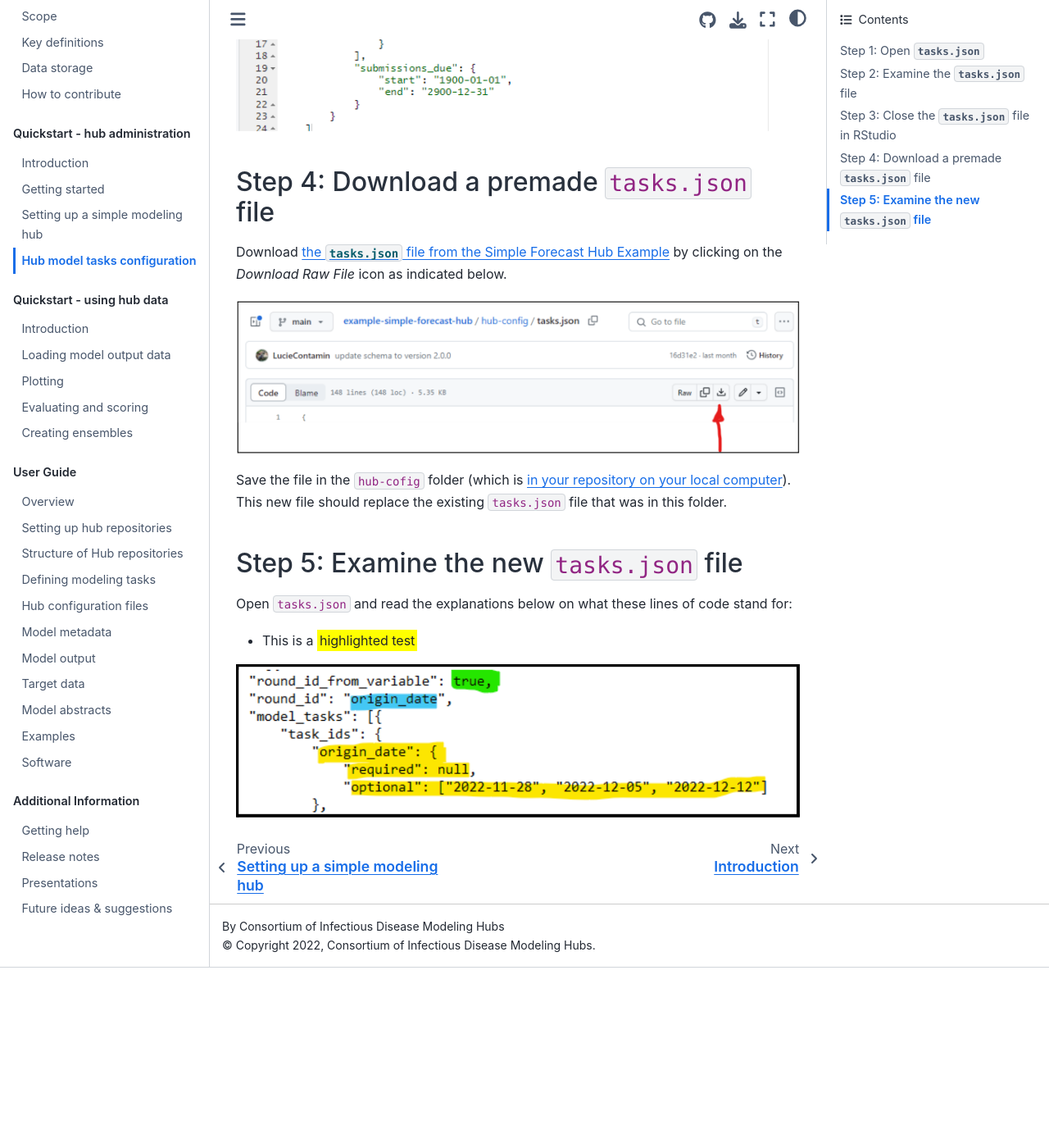
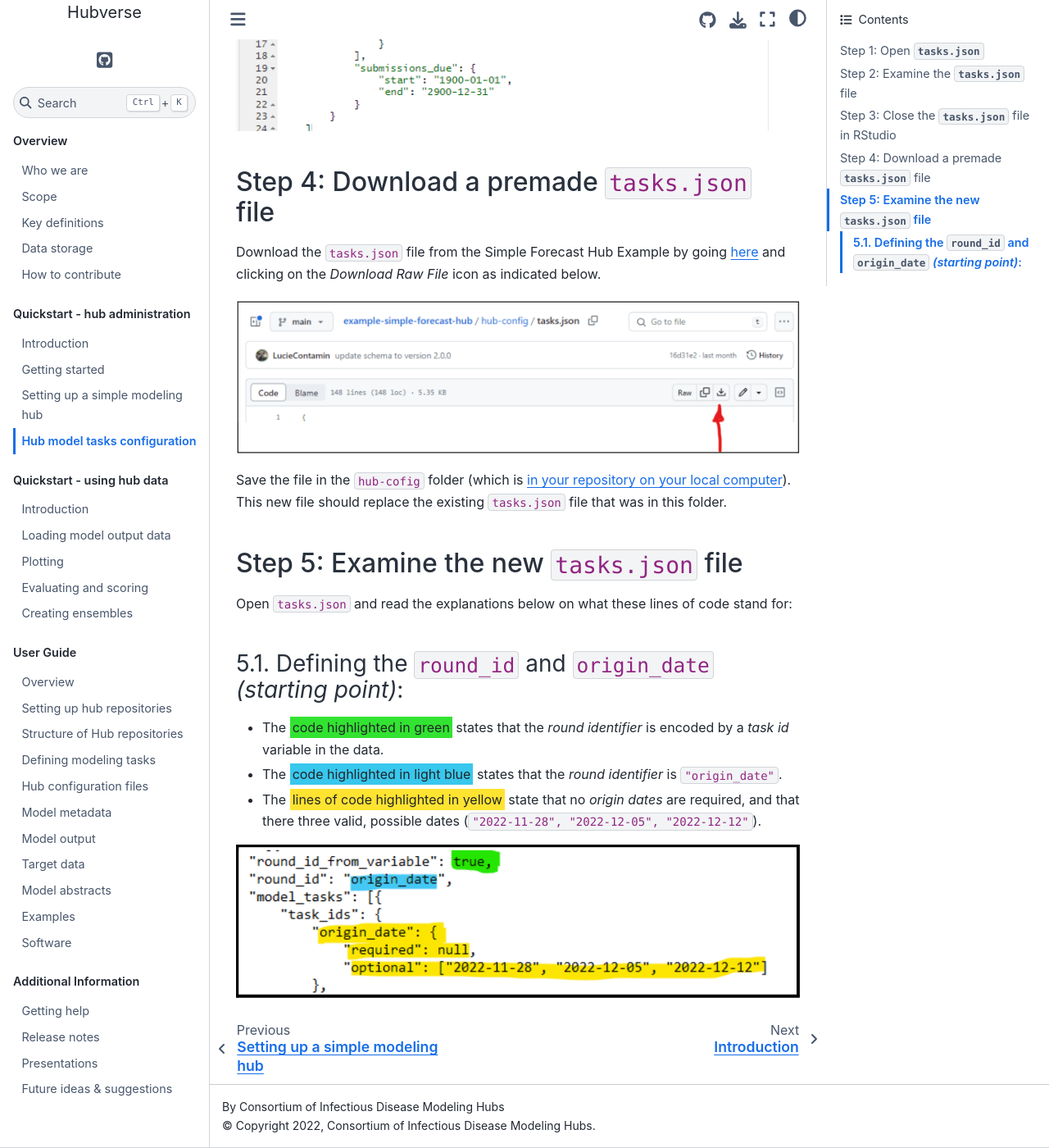
Before and after one commit to hubverse-org/hubDocs, a Sphinx documentation site: the page built from docs/source/quickstart-hub-admin/tasks-config.md, in a window 1280 px wide and 1400 px high, scrolled down 1925 px. Shown: the whole window at 82% size. Built offline with Sphinx 7.4.7 and the Sphinx Book theme 1.1.4, drawn with Linux system fonts in a browser that asks for light colours; pages that are not in the unit, such as notebooks, are missing from menus; before the commit the page ends 3105 px from its top, so only the background shows below that.

Commit message:
Updates, including color highlights

```diff
--- a/docs/source/quickstart-hub-admin/tasks-config.md
+++ b/docs/source/quickstart-hub-admin/tasks-config.md
@@ -24,7 +24,7 @@
 
 ## Step 4: Download a premade `tasks.json` file
 
-Download [the `tasks.json` file from the Simple Forecast Hub Example](https://github.com/Infectious-Disease-Modeling-Hubs/example-simple-forecast-hub/blob/main/hub-config/tasks.json) by clicking on the *Download Raw File* icon as indicated below.
+Download the `tasks.json` file from the Simple Forecast Hub Example by going [here](https://github.com/Infectious-Disease-Modeling-Hubs/example-simple-forecast-hub/blob/main/hub-config/tasks.json) and clicking on the *Download Raw File* icon as indicated below.
 
 ![Screenshot of how to download a tasks.json file from GitHub](../images/tasks_download.png)
 
@@ -33,6 +33,10 @@
 ## Step 5: Examine the new `tasks.json` file
 
 Open `tasks.json` and read the explanations below on what these lines of code stand for:
-- This is a <mark style="background-color: #FFFF00">highlighted test</mark>
+
+### 5.1. Defining the `round_id` and `origin_date` *(starting point)*:
+- The <mark style="background-color: #32E331">code highlighted in green</mark> states that the *round identifier* is encoded by a *task id* variable in the data.
+- The <mark style="background-color: #38C7ED">code highlighted in light blue</mark> states that the *round identifier* is `"origin_date"`.
+- The <mark style="background-color: #FFE331">lines of code highlighted in yellow</mark> state that no *origin dates* are required, and that there three valid, possible dates (`"2022-11-28", "2022-12-05", "2022-12-12"`).
 
 ![Some of the initial lines of code in the tasks.json file](../images/tasks_schema_1.png)
```
